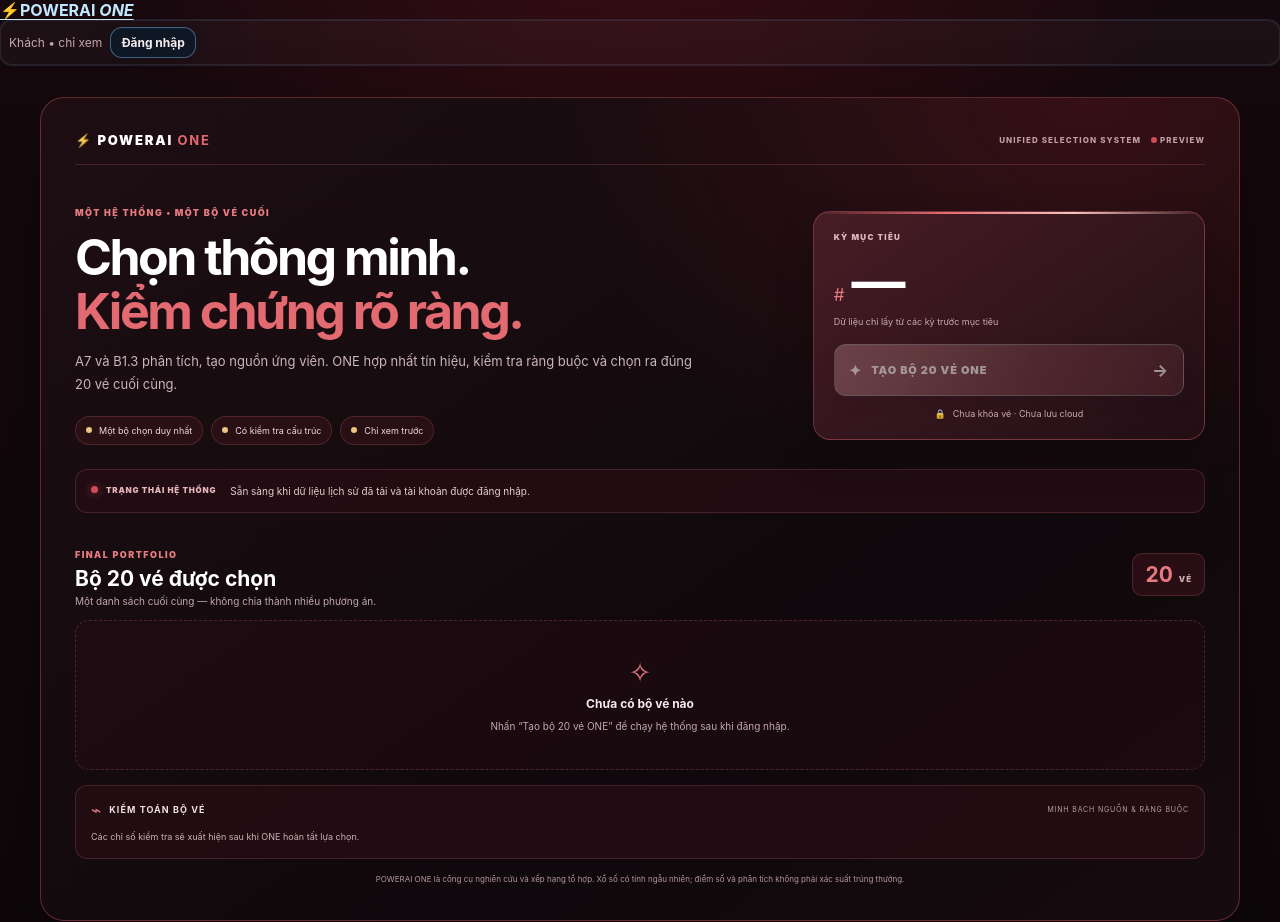
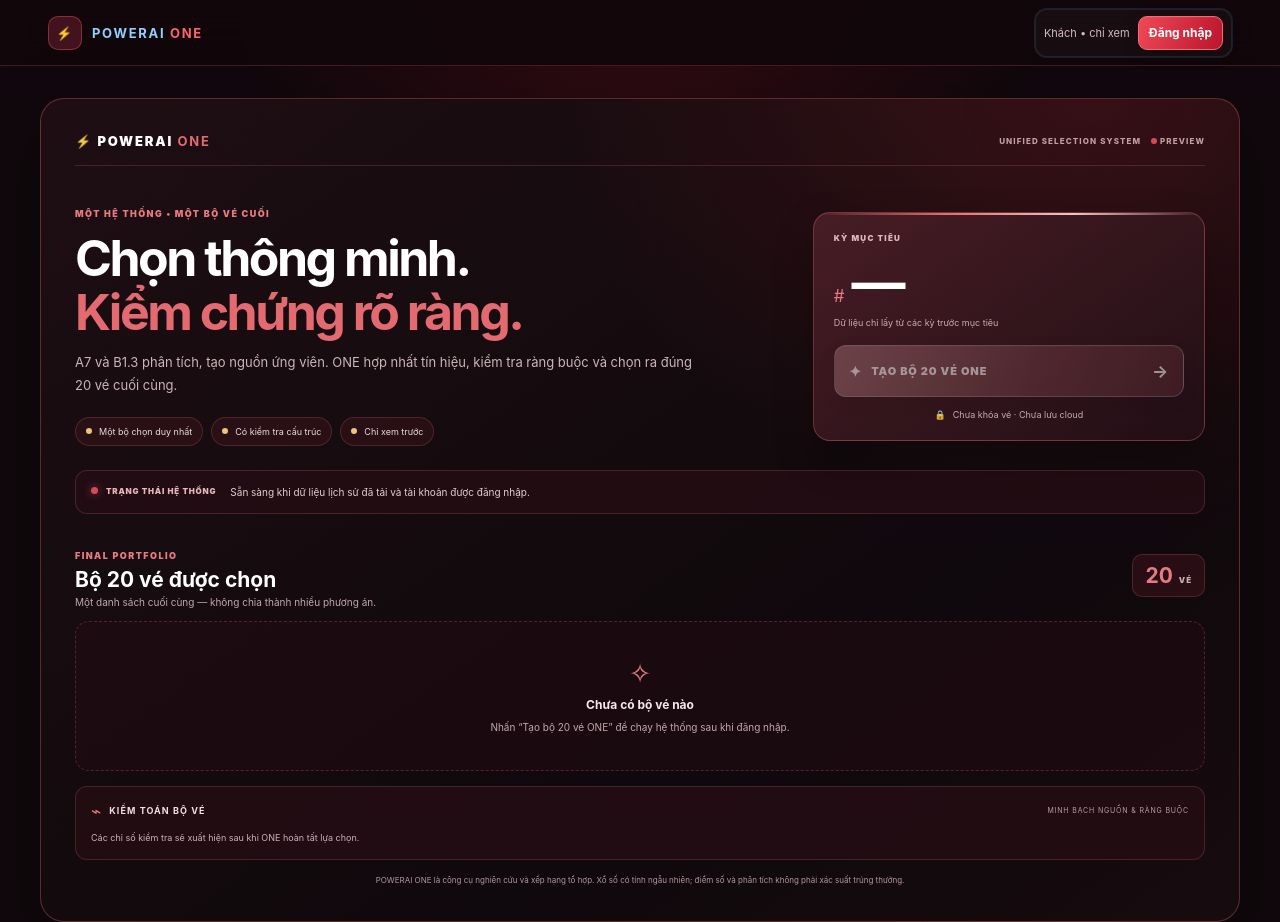
Before and after one commit to hieuthao732-byte/powerai655, a website: page index.html in a window 1280 px wide. Shown: the top 922 px of the page. Drawn offline with Linux system fonts and the light colour scheme.

Commit message:
Build a standalone ONE app shell and suppress legacy workspace

```diff
--- a/one-ui.css
+++ b/one-ui.css
@@ -15,3 +15,23 @@
 .one-empty-state{grid-column:1/-1;display:grid;justify-items:center;gap:7px;padding:35px 18px;border:1px dashed rgba(255,112,120,.25);border-radius:14px;background:rgba(42,12,19,.48);text-align:center}.one-empty-icon{font-size:27px;color:#ff737c}.one-empty-state b{font-size:12px;color:#f8e8ea}.one-empty-state span{max-width:390px;font-size:10px;line-height:1.6;color:#c7a6ab}
 .one-audit-panel{margin-top:15px;padding:14px 15px;border:1px solid var(--line);border-radius:12px;background:rgba(43,13,20,.75)}.one-audit-title{display:flex;align-items:center;gap:8px}.one-audit-title>span{font-size:17px;color:#ff737c}.one-audit-title b{font-size:9px;letter-spacing:.12em;color:#f2dfe2}.one-audit-title small{margin-left:auto;font-size:7px;letter-spacing:.12em;color:#c49ba1}.one-audit-content{margin-top:9px;font-size:9px;line-height:1.7;color:#d1b2b7;overflow-wrap:anywhere}.one-disclaimer{margin-top:14px;text-align:center;font-size:8px;line-height:1.6;color:#b8959b}
 @media(max-width:700px){.one-shell{padding:17px;border-radius:18px}.one-topline{align-items:flex-start}.one-lab{max-width:130px;text-align:right;line-height:1.5}.one-hero{grid-template-columns:1fr;gap:18px;padding:25px 0 20px}.one-copy h2{font-size:clamp(33px,9vw,39px)}.one-action-card{padding:16px}.one-status-row{display:block}.one-status-message{margin-top:7px}.one-ticket-grid{grid-template-columns:1fr;gap:8px}.one-ticket-grid .ticketCard{padding:12px}.one-ticket-grid .ball{width:34px;height:34px}.one-result-head h3{font-size:18px}.one-audit-title small{max-width:95px;text-align:right;line-height:1.4}}
+
+
+/* ONE APP SHELL: legacy workspace is retained only as a hidden data/compatibility layer. */
+:root{color-scheme:dark}
+html,body{min-height:100%;background:#10080c!important}
+body{margin:0!important;color:#f8ecee!important;background:radial-gradient(ellipse at 50% -15%,rgba(190,20,42,.22),transparent 45%),#10080c!important}
+.one-app-header{position:sticky;top:0;z-index:100;min-height:66px;display:flex;align-items:center;justify-content:space-between;gap:16px;padding:0 clamp(16px,4vw,48px);border-bottom:1px solid rgba(255,110,120,.20);background:rgba(17,7,11,.94);backdrop-filter:blur(18px)}
+.one-app-brand{display:flex;align-items:center;gap:10px;color:#fff;text-decoration:none;font-size:13px;letter-spacing:.13em}
+.one-app-brand>span{display:grid;place-items:center;width:34px;height:34px;border:1px solid rgba(255,100,110,.35);border-radius:10px;background:#42131e;color:#ff737d}
+.one-app-brand i{font-style:normal;color:#ff626d}
+.one-app-account .authMini{display:flex;align-items:center;gap:8px}
+.one-app-account #authUserLabel{font-size:11px;color:#d7b9be}
+.one-app-account button{min-height:34px;padding:7px 12px;border:1px solid rgba(255,120,128,.25);border-radius:9px;background:#3a111b;color:#ffe8ea;font-size:10px}
+.one-app-account #authOpenBtn{background:linear-gradient(110deg,#ef4856,#b9152d);border-color:#f36a75;color:white}
+#guestReadOnlyBar,.topbar{display:none!important}
+main{display:block!important;max-width:1260px!important;margin:0 auto!important;padding:20px clamp(10px,2vw,24px) 48px!important}
+main>*:not(#onePanel){display:none!important;visibility:hidden!important}
+#onePanel{display:block!important;visibility:visible!important}
+#toast{z-index:300}
+@media(max-width:600px){.one-app-header{min-height:60px;padding:0 12px}.one-app-brand{font-size:11px}.one-app-account .authMini{gap:5px}.one-app-account button{padding:6px 8px;font-size:9px}}
```
